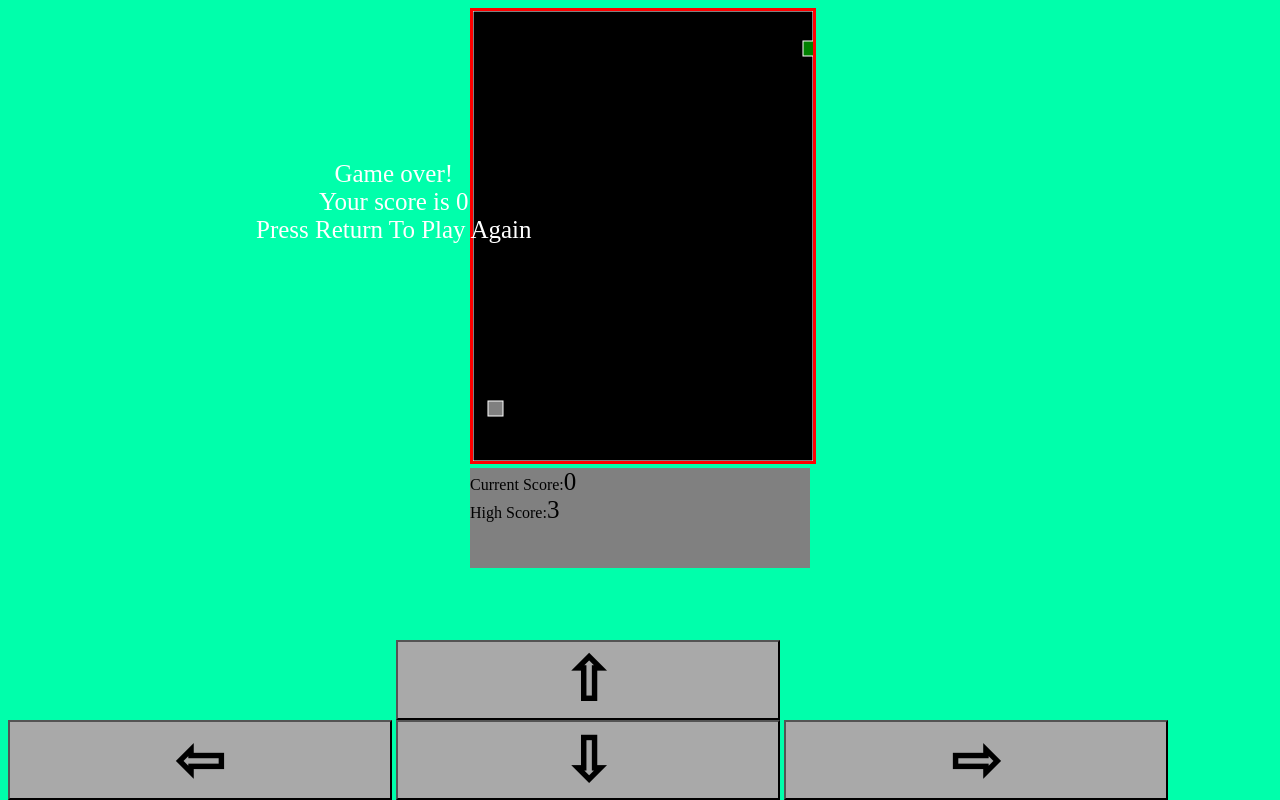
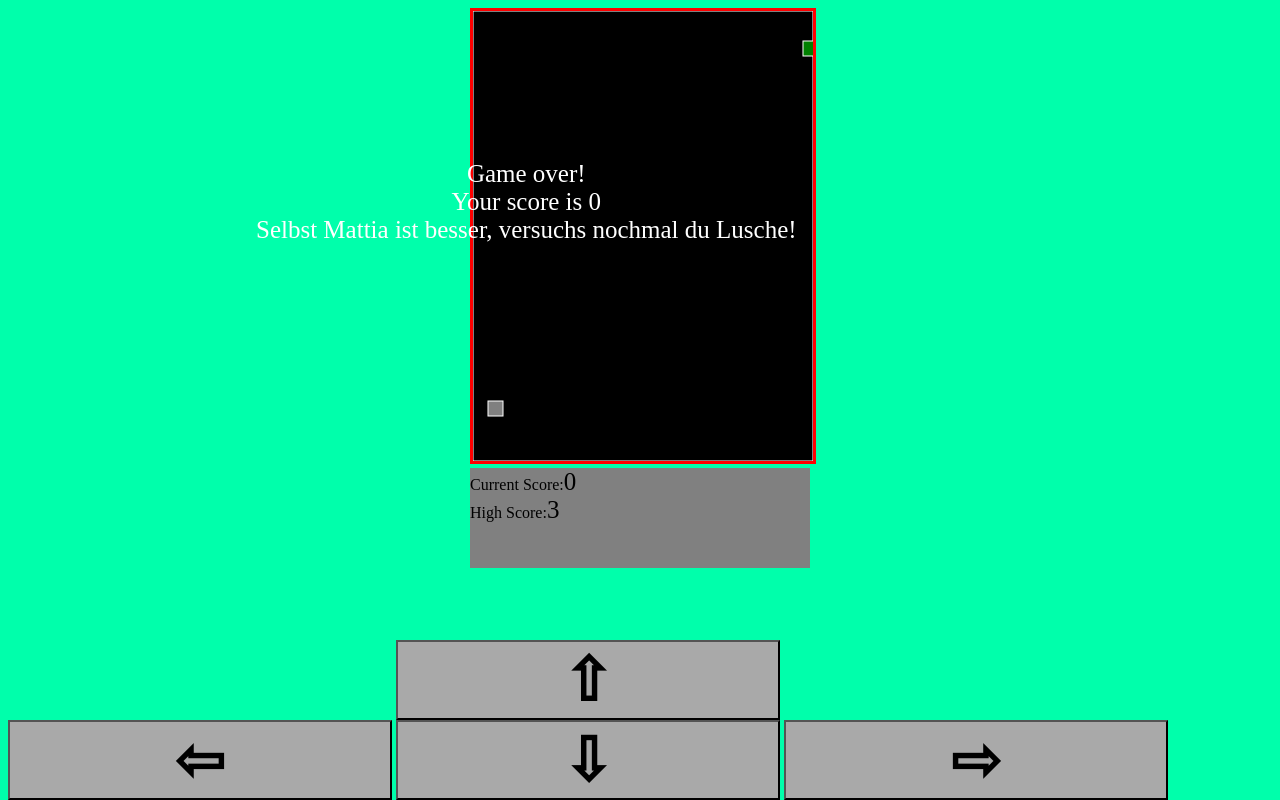
Before and after one commit to jobloccer1204/jobloccer1204.github.io, a plain HTML site: page index.html in a window 1280 px wide. Drawn offline with nearby package versions, Linux system fonts and the light colour scheme.

Commit message:
Update index.html

```diff
--- a/index.html
+++ b/index.html
@@ -12,7 +12,7 @@
 			<br>
 			Your score is <span id="final"></span>
 			<br>
-			<a onClick="window.location.reload()" href="#">Press Return To Play Again</a>
+			<a onClick="window.location.reload()" href="#">Selbst Mattia ist besser, versuchs nochmal du Lusche!</a>
 		</div>
 		<canvas id="myCanvas" width="340" height="450">
 		</canvas>
```
